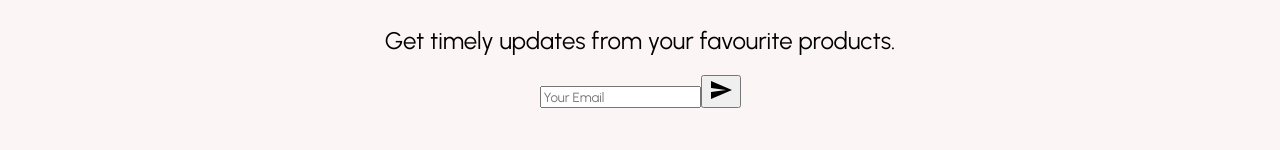
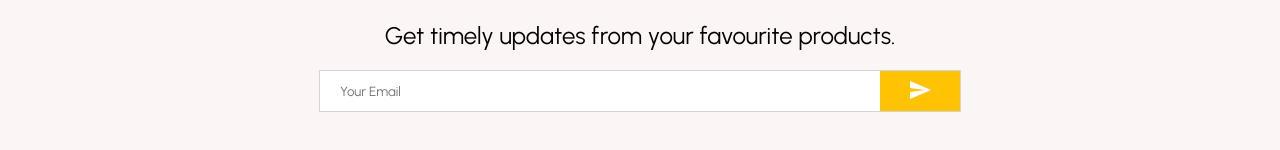
Before and after one commit to SakibAlIslam/black-cart, a React (Create React App) app: page / in a window 1280 px wide. Shown: the part 2360-2510 px from the top of the page. Built offline with nearby package versions, Linux system fonts and the light colour scheme.

Commit message:
newsletter done

```diff
--- a/src/components/NewsLetter/NewsLetter.jsx
+++ b/src/components/NewsLetter/NewsLetter.jsx
@@ -20,13 +20,25 @@ const Description = styled.div`
     margin:0px 0px 20px 0px;
 `
 const InputContainer = styled.div`
-
+    width: 50%;
+    height: 40px;
+    background-color:white;
+    display: flex;
+    justify-content: space-between;
+    border: 1px solid lightgray;
 `
 const Input = styled.input`
-
+    border: none;
+    flex: 8;
+    padding: 0px 0px 0px 20px;
+    outline:none
 `
 const Button = styled.button`
-
+    flex: 1;
+    border:none;
+    background-color:#ffc303;
+    color: white;
+    cursor:pointer
 `
 
 const NewsLetter = () => {
```
